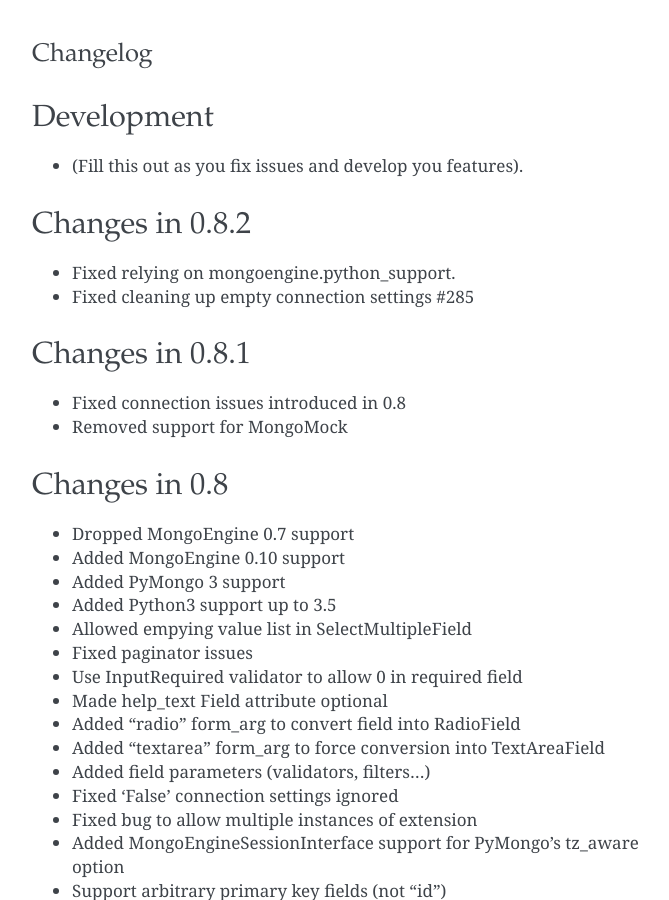
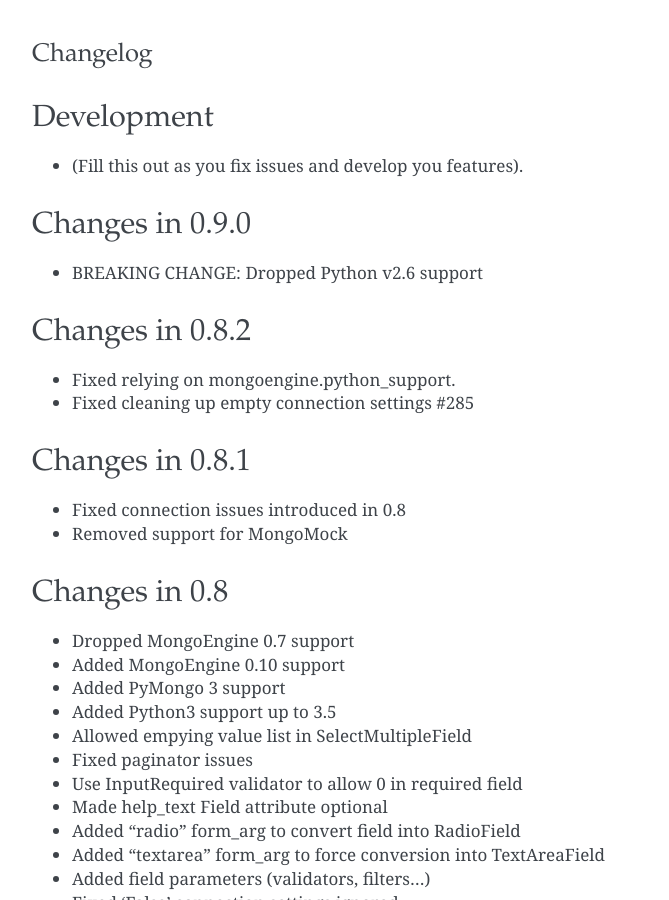
Before and after one commit to MongoEngine/flask-mongoengine, a Sphinx documentation site: the page built from docs/changelog.rst, in a window 1280 px wide and 900 px high. Shown: the whole window, without its empty margins (288-957 px from the left). Built offline with Sphinx 7.4.7, drawn with Linux system fonts in a browser that asks for light colours.

Commit message:
drop Python v2.6 support (#287)

```diff
--- a/docs/changelog.rst
+++ b/docs/changelog.rst
@@ -3,8 +3,12 @@
 =========
 
 Development
+===========
+- (Fill this out as you fix issues and develop you features).
+
+Changes in 0.9.0
 ================
-- (Fill this out as you fix issues and develop you features).
+- BREAKING CHANGE: Dropped Python v2.6 support
 
 Changes in 0.8.2
 ================
```
Also changed, not shown: .travis.yml.
